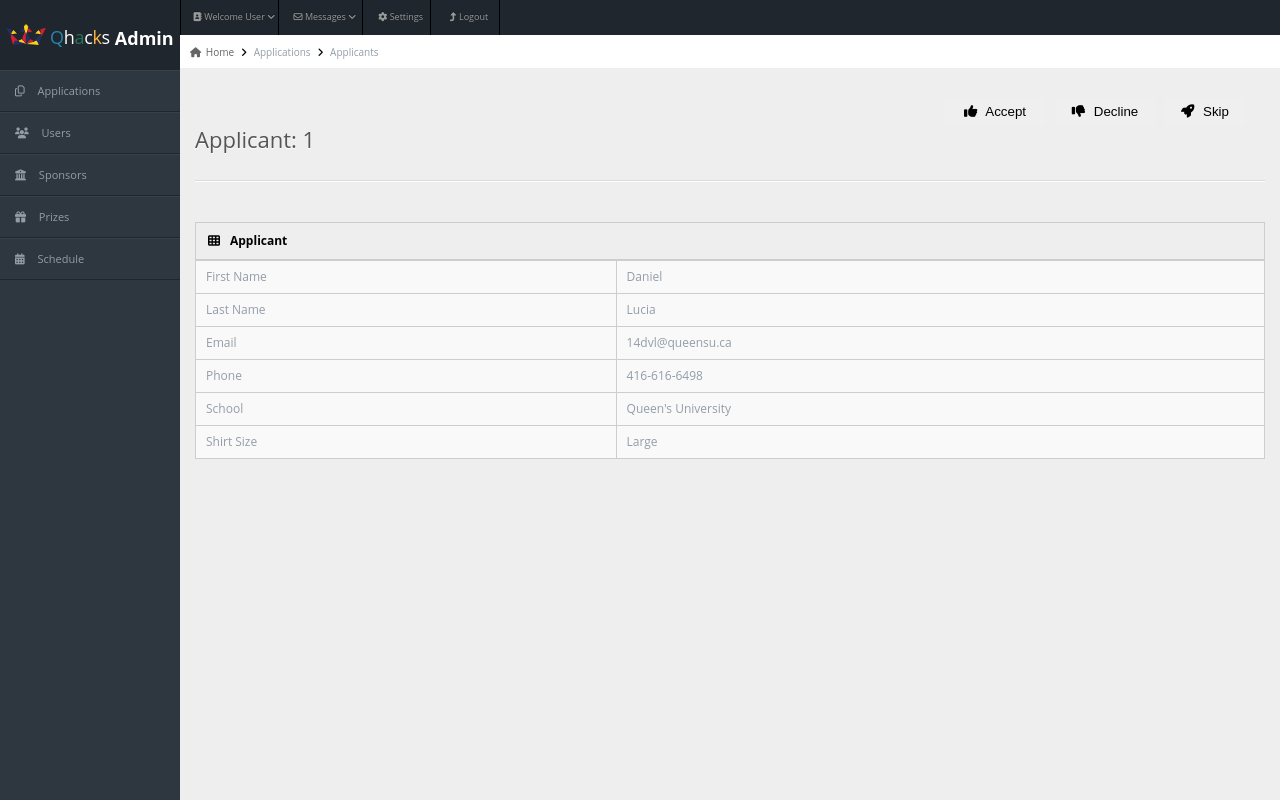
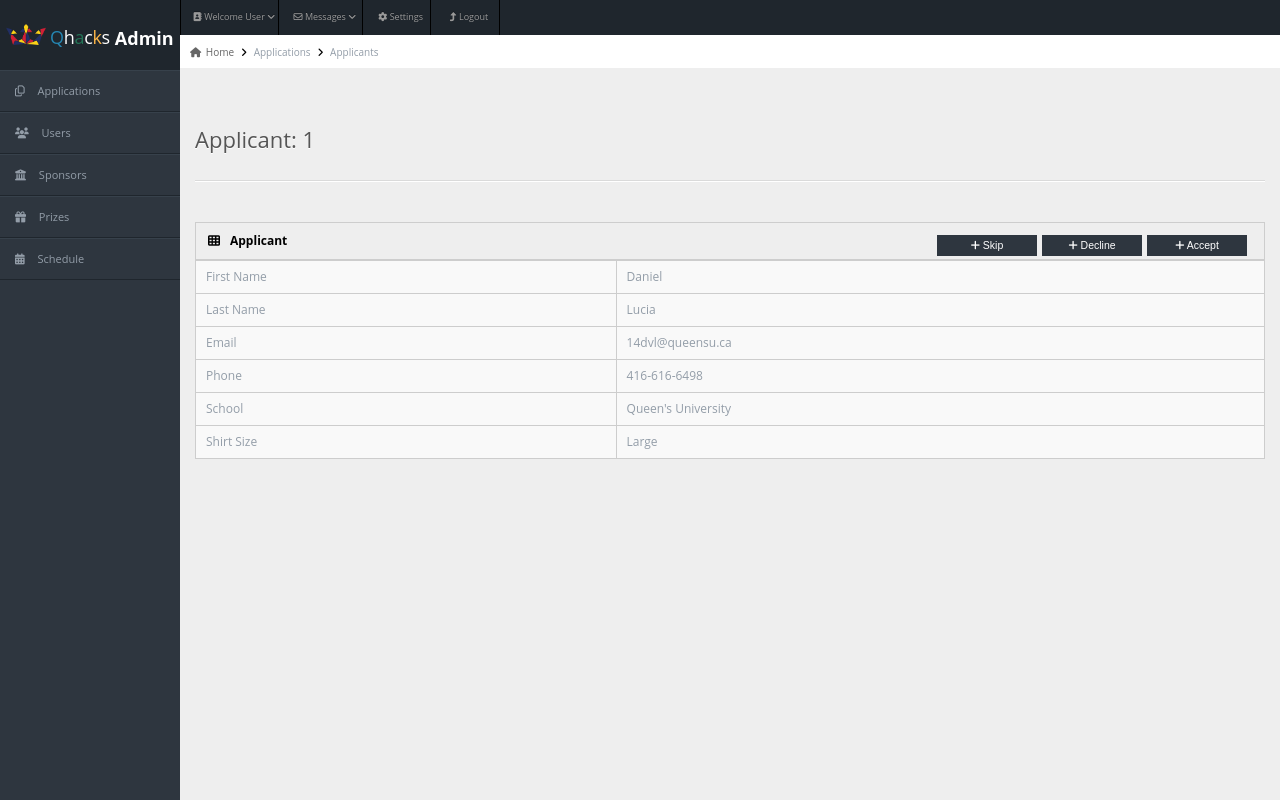
Before and after one commit to Daniel2218/hackboard, a PHP site: page /myHackathon/applicant.php in a window 1280 px wide. Run offline with PHP 8.4, Linux system fonts and the light colour scheme; some libraries are stand-ins or nearby versions.

Commit message:
Change button layout

```diff
--- a/applicant.php
+++ b/applicant.php
@@ -18,9 +18,6 @@
                     <i class="fa fa-angle-right" id ="i-space-2" saria-hidden="true"></i> <a href="applicant.php"> Applicants </a></p>
                 </div>
                 <div id = "outer">
-                    <button id = "btn-skip"> <i class="fa fa-rocket" aria-hidden="true"></i> Skip </button>
-                    <button id = "btn-decline"> <i class="fa fa-thumbs-down" aria-hidden="true"></i> Decline </button>
-                    <button id = "btn-accept"> <i class="fa fa-thumbs-up" aria-hidden="true"></i> Accept </button>
                     <div id ="title">
                         <h1> Applicant: 1 </h1>
                     </div>
@@ -28,6 +25,9 @@
                     <div id = "tableHeader">
                         <span> <i class="fa fa-th" aria-hidden="true"></i> </span>
                         <h5> Applicant </h5>
+                        <button onclick="displayPopUpBox('block')"> <i class="fa fa-plus" aria-hidden="true"></i> Accept </button>
+                        <button onclick="displayPopUpBox('block')"> <i class="fa fa-plus" aria-hidden="true"></i> Decline </button>
+                        <button onclick="displayPopUpBox('block')"> <i class="fa fa-plus" aria-hidden="true"></i> Skip </button>
                     </div>
                     <table style="width:100%;">
                         <tr class="tr-color">
--- a/applications.php
+++ b/applications.php
@@ -39,6 +39,7 @@
                     <div id = "tableHeader">
                         <span> <i class="fa fa-th" aria-hidden="true"></i> </span>
                         <h5> Applications </h5>
+                        <button onclick="displayPopUpBox('block')"> <i class="fa fa-plus" aria-hidden="true"></i> Add new event </button>
                     </div>
                     <table style="width:100%;">
                         <tr>
--- a/css/applicant.css
+++ /dev/null
@@ -1,24 +0,0 @@
-button {
-    float: right;
-    padding: 6px;
-    margin-left: 10px;
-    width: 100px;
-    border: none;
-    cursor: pointer;
-}
-button:hover {
-    background-color: white;
-}
-#btn-accept {
-
-}
-#btn-decline {
-
-}
-#btn-skip {
-    width: 80px;
-    margin-right: 20px;
-}
-button > i {
-    margin-right: 5px;
-}
--- a/css/application.css
+++ b/css/application.css
@@ -115,3 +115,29 @@ tr:hover { background-color: #eeeeee; }
     float: left;
     margin-right: 10px;
 }
+#tableHeader > button {
+    display: inline;
+}
+#tableHeader > h5 {
+    display: inline;
+}
+button {
+    float: right;
+    width: 100px;
+    padding: 4px;
+    font-size: 10.5px;
+    background-color: #2e363f;
+    color: white;
+    text-align: center;
+    border: none;
+    cursor: pointer;
+    margin-right: 5px;
+}
+button > i {
+    margin-left: 0px;
+    margin-right: 0px;
+}
+button:hover {
+    background-color: white;
+    color: black;
+}
--- a/prizes.php
+++ b/prizes.php
@@ -25,6 +25,7 @@
                     <div id = "tableHeader">
                         <span> <i class="fa fa-th" aria-hidden="true"></i> </span>
                         <h5> Prizes </h5>
+                        <button onclick="displayPopUpBox('block')"> <i class="fa fa-plus" aria-hidden="true"></i> Add new event </button>
                     </div>
                     <table style="width:100%;">
                         <tr>
--- a/schedule.php
+++ b/schedule.php
@@ -26,7 +26,7 @@
                     <div id = "tableHeader">
                         <span> <i class="fa fa-th" aria-hidden="true"></i> </span>
                         <h5> Schedule </h5>
-                        <button id ="add-spons" onclick="displayPopUpBox('block')"> <i class="fa fa-plus" aria-hidden="true"></i> Add new event </button>
+                        <button onclick="displayPopUpBox('block')"> <i class="fa fa-plus" aria-hidden="true"></i> Add new event </button>
                     </div>
                     <div id = "left-justify"> Drag Events to the calender </div>
                     <div id = "eventContainer"> </div>
--- a/sponsors.php
+++ b/sponsors.php
@@ -18,7 +18,6 @@
                     <p> <a href="applications.php" id = "spn-grey"> <i class="fa fa-home" id = "i-space-1" aria-hidden="true"></i> Home </a> <i class="fa fa-angle-right" id ="i-space-2" saria-hidden="true"></i> <a href="sponsors.php"> Sponsors </a></p>
                 </div>
                 <div id = "outer">
-                    <button id ="add-spons"> <i class="fa fa-plus" aria-hidden="true"></i> Add Sponser </button>
                     <div id ="title">
                         <h1> Sponsors </h1>
                     </div>
@@ -26,6 +25,7 @@
                     <div id = "tableHeader">
                         <span> <i class="fa fa-th" aria-hidden="true"></i> </span>
                         <h5> Sponsors </h5>
+                        <button onclick="displayPopUpBox('block')"> <i class="fa fa-plus" aria-hidden="true"></i> Add sponsor </button>
                     </div>
                     <table style="width:100%;">
                         <tr>
--- a/users.php
+++ b/users.php
@@ -18,9 +18,6 @@
                     <p> <a href="applications.php" id = "spn-grey"> <i class="fa fa-home" id = "i-space-1" aria-hidden="true"></i> Home </a> <i class="fa fa-angle-right" id ="i-space-2" saria-hidden="true"></i> <a href="users.php"> Users </a></p>
                 </div>
                 <div id = "outer">
-                    <input id = "input" type="text" name="email" placeholder="Email">
-                    <button id = "btn-send-req" onclick="displayInput();"> <i class="fa fa-paper-plane" aria-hidden="true"></i> Request User</button>
-                    <button> <i class="fa fa-plus" aria-hidden="true"></i> Add User </button>
                     <div id ="title">
                         <h1> Users </h1>
                     </div>
@@ -28,6 +25,7 @@
                     <div id = "tableHeader">
                         <span> <i class="fa fa-th" aria-hidden="true"></i> </span>
                         <h5> Users </h5>
+                        <button onclick="displayPopUpBox('block')"> <i class="fa fa-plus" aria-hidden="true"></i> Add user </button>
                     </div>
                     <table style="width:100%;">
                         <tr>
```
Also changed, not shown: css/schedule.css (+0 -15 lines).
